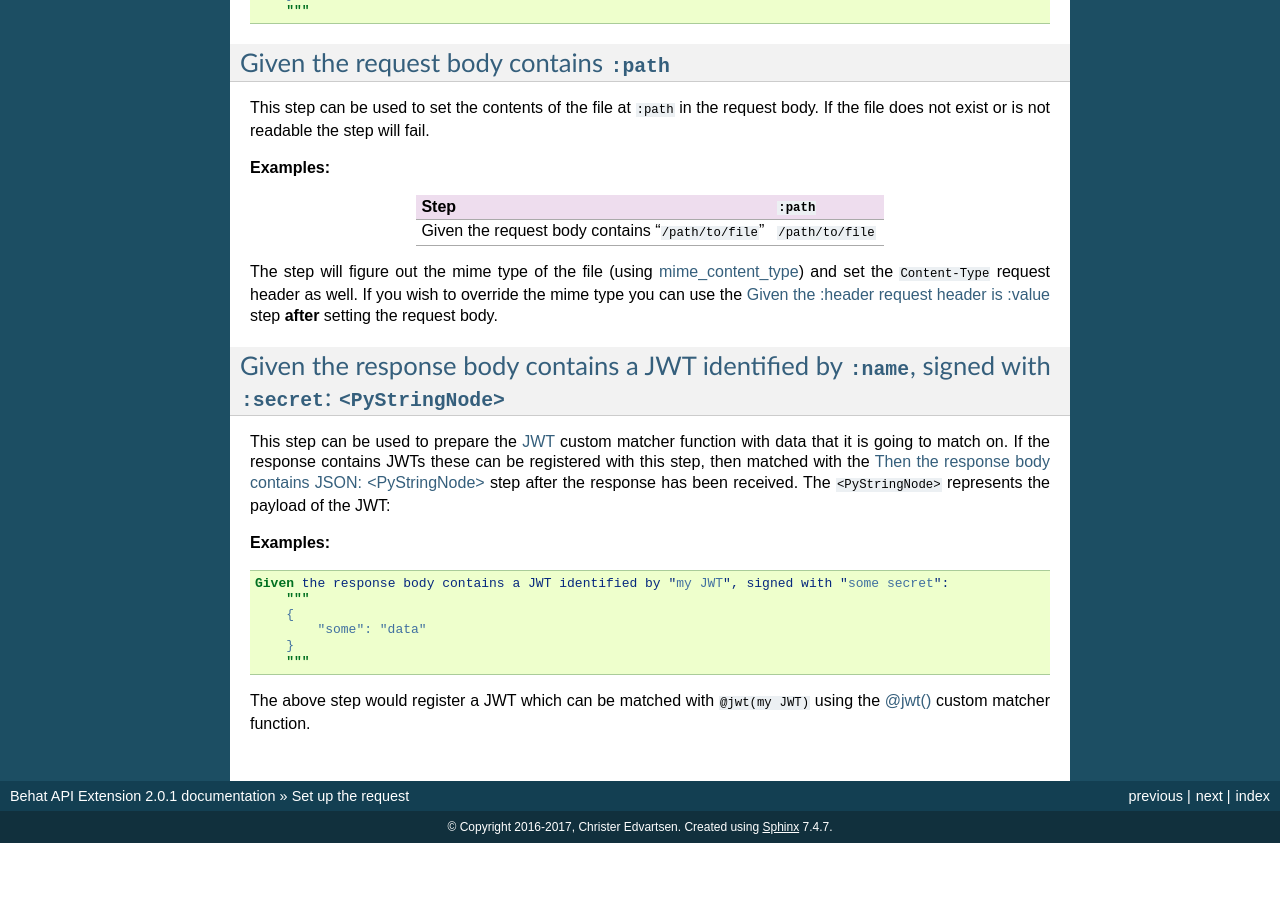
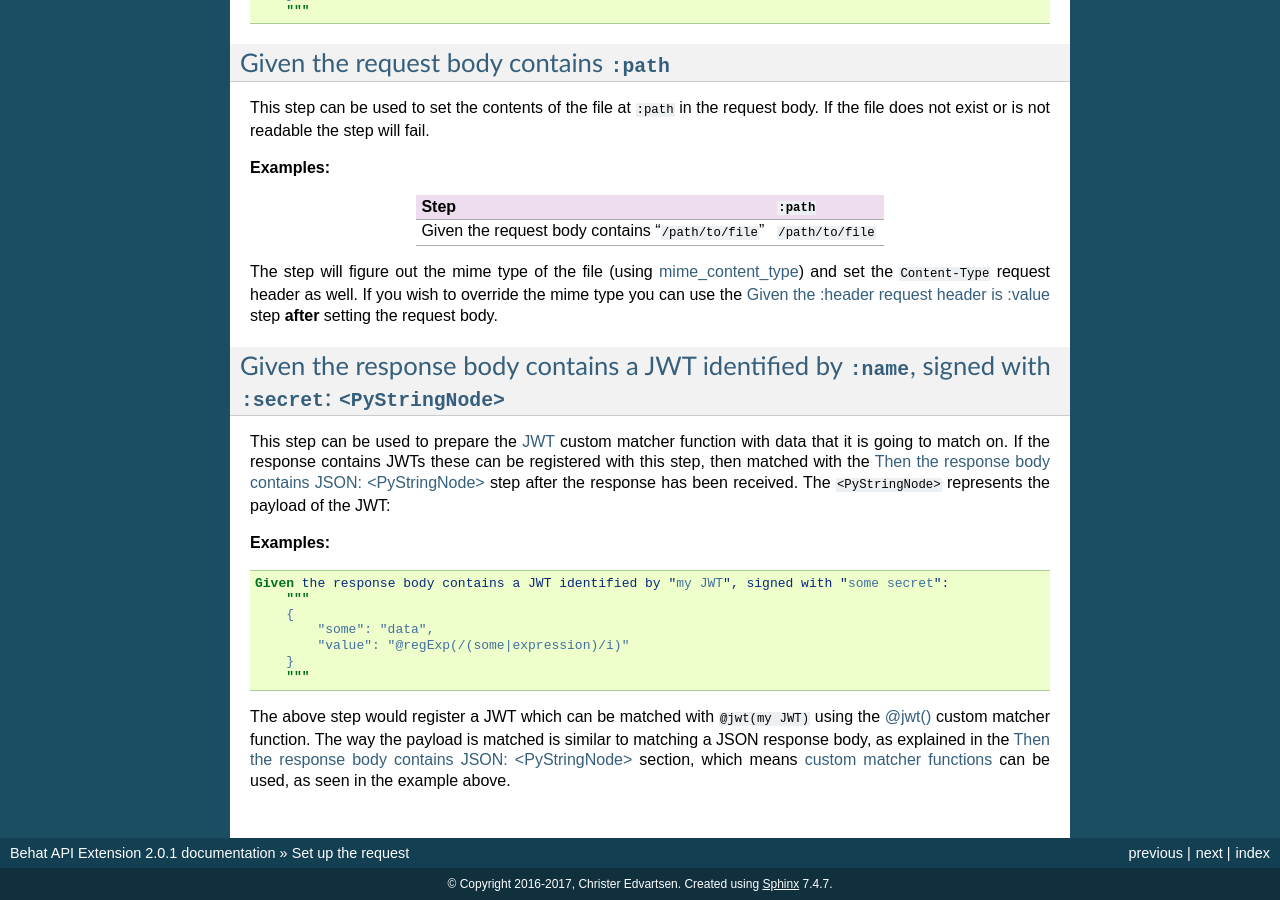
Before and after one commit to imbo/behat-api-extension, a Sphinx documentation site: the page built from docs/guide/setup-request.rst, in a window 1280 px wide and 900 px high, scrolled down 2257 px. Built offline with Sphinx 7.4.7, drawn with Linux system fonts in a browser that asks for light colours; before the commit the page ends 3100 px from its top, so only the background shows below that.

Commit message:
Add docs for JWT matching

```diff
--- a/docs/guide/setup-request.rst
+++ b/docs/guide/setup-request.rst
@@ -133,8 +133,9 @@ This step can be used to prepare the `JWT <https://jwt.io/>`_ custom matcher fun
     Given the response body contains a JWT identified by "my JWT", signed with "some secret":
         """
         {
-            "some": "data"
+            "some": "data",
+            "value": "@regExp(/(some|expression)/i)"
         }
         """
 
-The above step would register a JWT which can be matched with ``@jwt(my JWT)`` using the :ref:`@jwt() <jwt-custom-matcher>` custom matcher function.
+The above step would register a JWT which can be matched with ``@jwt(my JWT)`` using the :ref:`@jwt() <jwt-custom-matcher>` custom matcher function. The way the payload is matched is similar to matching a JSON response body, as explained in the :ref:`then-the-response-body-contains-json` section, which means :ref:`custom matcher functions <custom-matcher-functions-and-targeting>` can be used, as seen in the example above.
```
